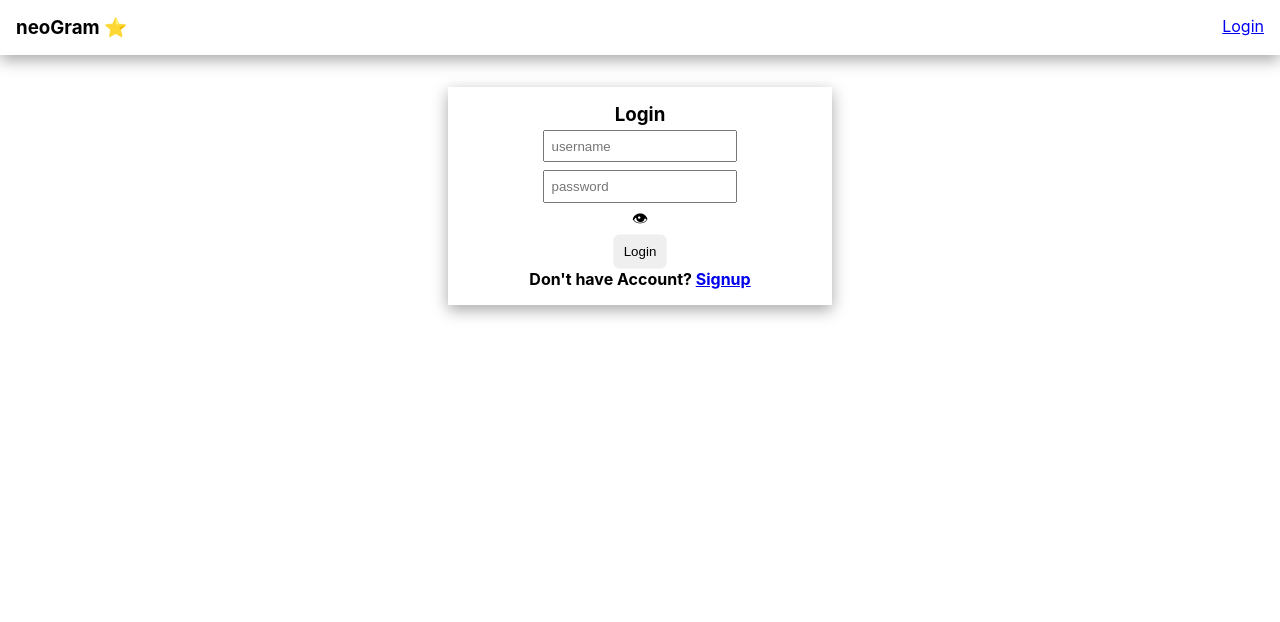
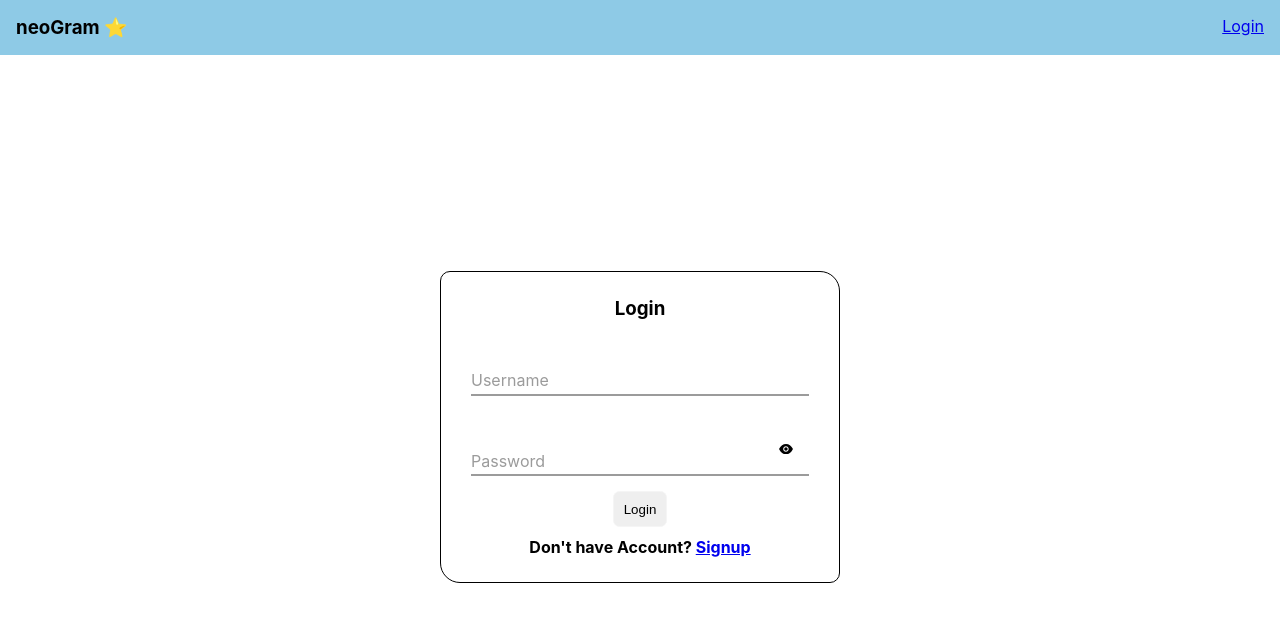
Before and after one commit to Aakanksha777/Neogram, a React (Create React App) app: page /login in a window 1280 px wide. Shown: the top 622 px of the page. Built offline with nearby package versions, Linux system fonts and the light colour scheme; no server answers; what miragejs would draw is missing.

Commit message:
designed login page

```diff
--- a/src/components/Login/Login.css
+++ b/src/components/Login/Login.css
@@ -1,15 +1,32 @@
+.login-container {
+    width: 100%;
+    display: flex;
+    height: calc(100vh - 56px);
+    align-items: center;
+}
+
 .login-form {
     display: flex;
     flex-direction: column;
-    box-shadow: rgba(0, 0, 0, 0.35) 0px 5px 15px;
-    width: 30vw;
-
-    margin-inline: auto;
     align-items: center;
     justify-content: center;
-    margin-block: 2em;
-    padding: 1em;
+    gap: 10px;
+    max-width: 400px;
+    width: 100%;
+    margin-inline: auto;
+    padding: 25px;
+    border: 1px solid;
+    border-radius: 10px 20px;
 }
-.show-icon, button, input {
+
+.show-icon,
+button,
+input {
     cursor: pointer;
 }
+
+.show-pass-container {
+    position: absolute;
+    right: 20px;
+    top: 20px;
+}
--- a/src/components/Login/Login.jsx
+++ b/src/components/Login/Login.jsx
@@ -3,6 +3,8 @@ import { Link, useNavigate } from 'react-router-dom';
 // folders
 import { AuthContext } from '../../context/AuthContext';
 import './Login.css';
+import { TextField } from '../TextField/TextField';
+import { AiFillEye, AiFillEyeInvisible } from 'react-icons/ai';
 
 const Login = () => {
   const [loginData, setLoginData] = useState({
@@ -48,32 +50,34 @@ const Login = () => {
 
 
   return (
+    <div className='login-container'>
       <form onSubmit={handleLoginSubmit} className='login-form'>
+        <h3>Login</h3>
 
-      <h3>Login</h3>
-      <input
-        placeholder='username'
-        type='text'
+        <TextField
           value={loginData.username}
           onChange={handleLoginInput}
-        name='username'
-        required />
+          inputName='username'
+          label="Username"
+          required
+        />
 
-      <input
-        placeholder='password'
-        type={showpswd ? 'text' : 'password'}
+        <TextField
           value={loginData.password}
           onChange={handleLoginInput}
-        name='password'
-        required />
-
-      <div><span onClick={handleShowPswd} className='show-icon'>&#128065;</span></div>
-
+          inputName='password'
+          label='Password'
+          inputType={showpswd ? 'text' : 'password'}
+          required
+        >
+          <div className='show-pass-container'><span onClick={handleShowPswd} className='show-icon'>{showpswd ? <AiFillEyeInvisible /> : <AiFillEye />}</span></div>
+        </TextField>
         <button>Login</button>
 
         <b>Don't have Account? <Link to='/register'> Signup </Link>
         </b>
       </form>
+    </div>
   )
 }
 
--- /dev/null
+++ b/src/components/TextField/TextField.css
@@ -0,0 +1,60 @@
+.form__group {
+    position: relative;
+    padding: 15px 0 0;
+    margin-top: 10px;
+    display: flex;
+    width: 100%;
+}
+
+.form__field {
+    font-family: inherit;
+    width: 100%;
+    border: 0;
+    border-bottom: 2px solid #9b9b9b;
+    outline: 0;
+    font-size: 1rem;
+    padding: 7px 0;
+    background: transparent;
+    transition: border-color 0.2s;
+}
+
+.form__field::placeholder {
+    color: transparent;
+}
+
+.form__field:placeholder-shown~.form__label {
+    cursor: text;
+    top: 30px;
+}
+
+.form__label {
+    position: absolute;
+    top: 0;
+    left: 5px;
+    font-size: 1rem;
+    display: block;
+    transition: 0.2s;
+    font-size: 1rem;
+    color: #9b9b9b;
+}
+
+.form__field:focus {
+    padding-bottom: 6px;
+    border-image: linear-gradient(to right, var(--cl-navy-blue), var(--cl-lg-blue));
+    border-image-slice: 1;
+}
+
+.form__field:focus~.form__label {
+    position: absolute;
+    top: 0;
+    display: block;
+    transition: 0.2s;
+    color: var(--cl-navy-blue);
+    font-weight: 700;
+}
+
+/* reset input */
+.form__field:required,
+.form__field:invalid {
+    box-shadow: none;
+}
--- /dev/null
+++ b/src/components/TextField/TextField.jsx
@@ -0,0 +1,22 @@
+import React from "react";
+import "./TextField.css";
+
+export const TextField = ({ inputType, inputName, label, id, children, ...props }) => {
+    return (
+        <div className="form__group field">
+            <input
+                type={inputType ? inputType : "text"}
+                className="form__field"
+                placeholder={label}
+                name={inputName}
+                {...props}
+            />
+            {children ? children : null}
+            {label && (
+                <label htmlFor={id ? id : inputName} className="form__label">
+                    {label}
+                </label>
+            )}
+        </div>
+    );
+};
--- a/src/components/Topbar/Topbar.css
+++ b/src/components/Topbar/Topbar.css
@@ -1,7 +1,6 @@
 .topbar-container {
     display: flex;
-    /* border: 3px solid yellowgreen; */
     justify-content: space-between;
-    box-shadow: rgba(0, 0, 0, 0.35) 0px 5px 15px;
     padding: 1em;
+    background-color: var(--cl-lg-blue);
 }
--- a/src/components/Wrapper/Wrapper.jsx
+++ b/src/components/Wrapper/Wrapper.jsx
@@ -4,17 +4,9 @@ import "./Wrapper.css";
 import User from "../Sidebar/Sidebar";
 import { Navigate, Outlet, useNavigate } from "react-router-dom";
 import { AuthContext } from "../../context/AuthContext";
-import Loader from "../loadingSpinner/loader";
 
 const Wrapper = () => {
   const { user } = useContext(AuthContext);
-
-  // This was causing error sometimes so I moved the logic to return directly
-  // useEffect(() => {
-  //   if (!user.token) {
-  //     navigate("/login")
-  //   }
-  // }, [])
 
   return user.token ? (
     <div className="main-wrapper">
@@ -25,7 +17,6 @@ const Wrapper = () => {
         </main>
         <User />
       </div>
-      <Loader />
     </div>
   ) : (
     <Navigate to="/login" />
--- a/src/index.css
+++ b/src/index.css
@@ -11,3 +11,11 @@ body {
   font-family: source-code-pro, Menlo, Monaco, Consolas, 'Courier New',
     monospace;
 }
+
+:root {
+  --cl-orange: #FB8500;
+  --cl-yellow: #FFB703;
+  --cl-navy-blue: #023047;
+  --cl-blue: #219EBC;
+  --cl-lg-blue: #8ECAE6;
+}
```
Lines whose indentation alone changed are shown as unchanged.
